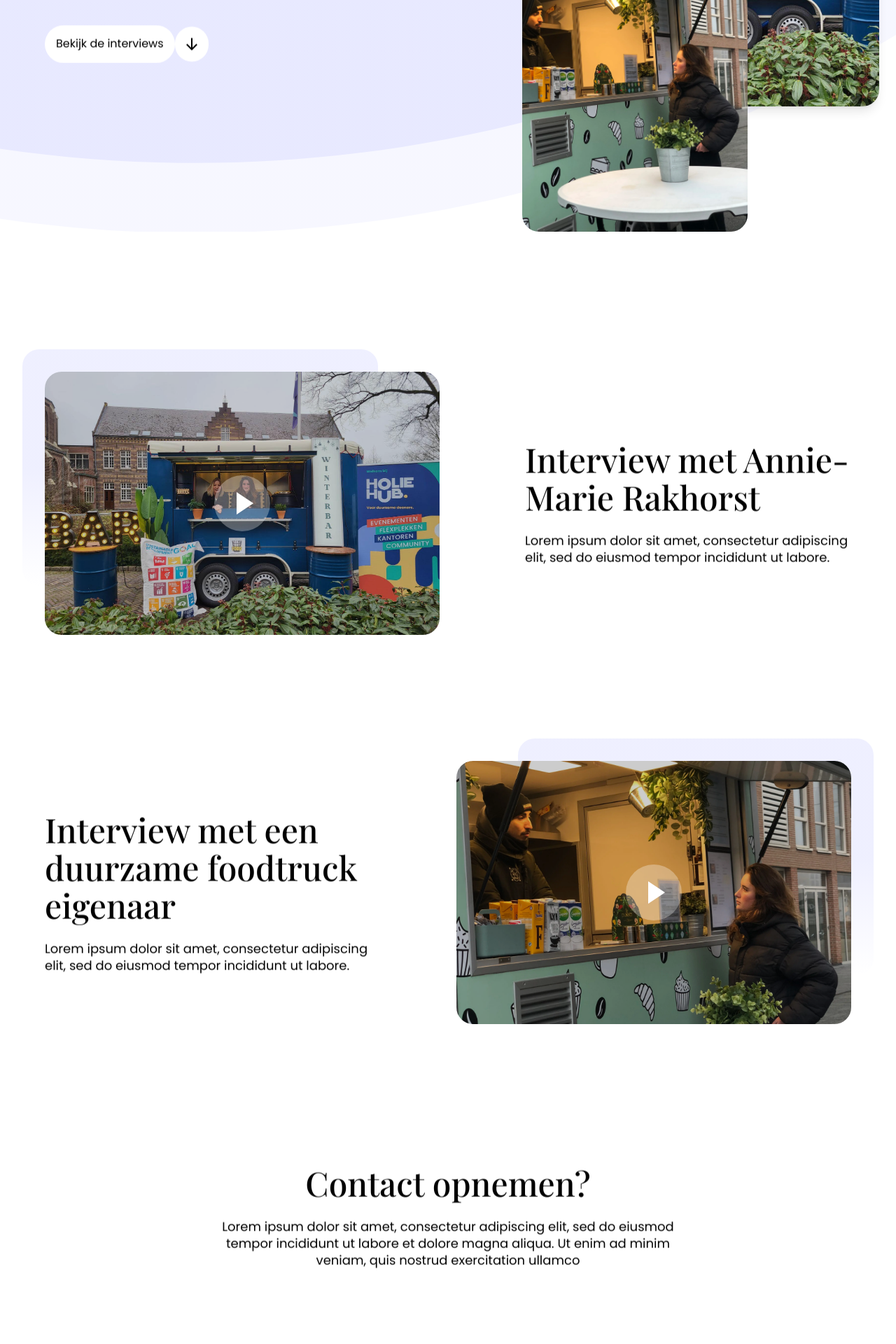
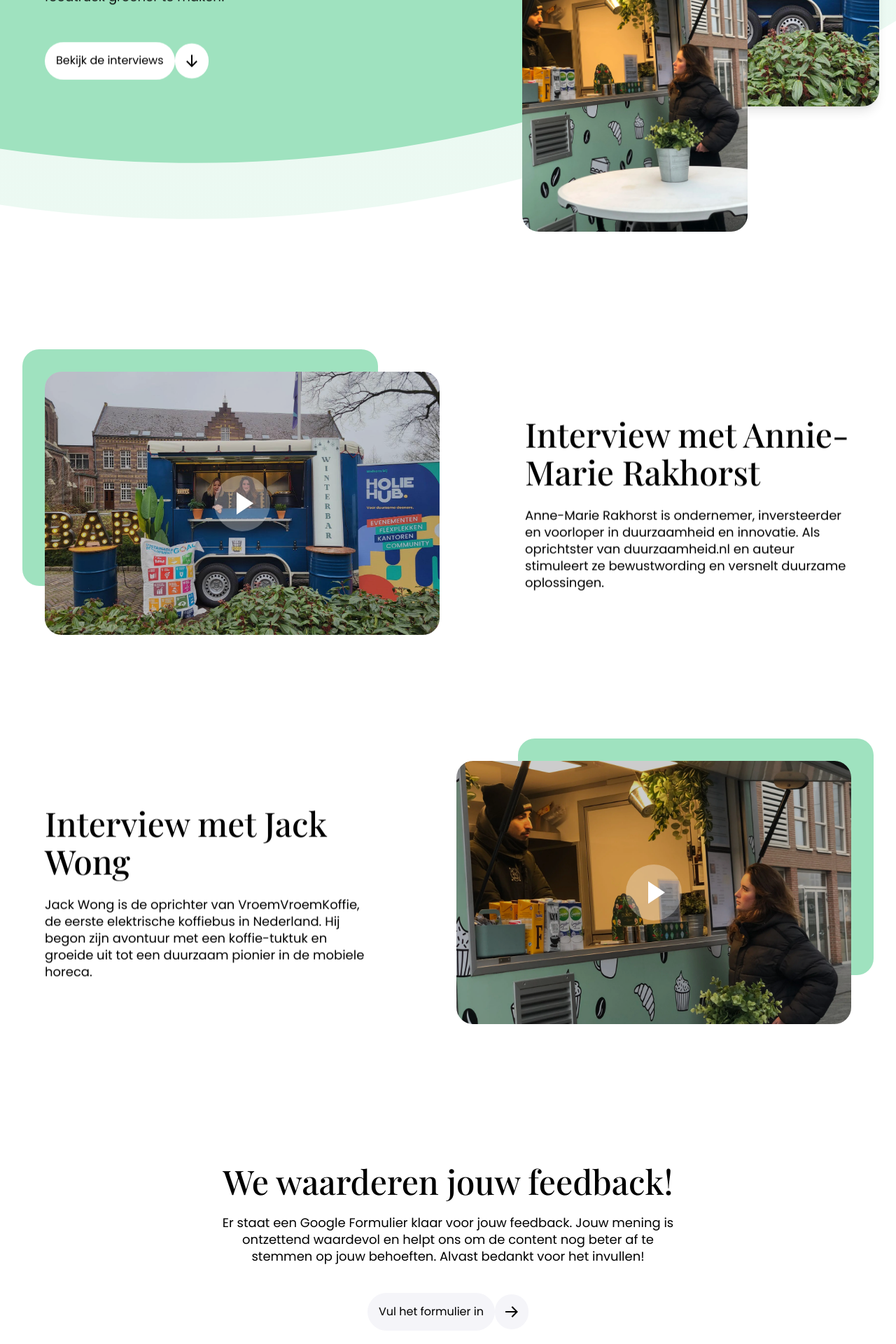
Before and after one commit to Tim-van-Gemert/Duurzaamheid-Op-Wielen, a Next.js app: page / in a window 1280 px wide. Shown: the part 436-2356 px from the top of the page at 70% size. Built offline with nearby package versions, Linux system fonts and the light colour scheme; a web font is replaced by a local one.

Commit message:
Add content

```diff
--- a/_tailwind/config/buttons.js
+++ b/_tailwind/config/buttons.js
@@ -14,6 +14,18 @@ const buttons = {
       }
     },
 
+    'smoke': {
+      'background': colors.smoke.DEFAULT,
+      'color': colors.black,
+      'border': colors.black,
+      'hover': {
+        'background': colors.black,
+        'color': colors.white,
+        'border': colors.black,
+      }
+    },
+
+
 
     'black-bare': {
       'color': colors.black,
--- a/src/app/components/modules/contact.js
+++ b/src/app/components/modules/contact.js
@@ -6,12 +6,21 @@ export default function Contact() {
     <section id="contact" className="container relative w-full grid grid-cols-12 gap-6 mt-[120px] md:mt-[140px] lg:mt-[200px]">
       {/* Content */}
       <div className="col-span-12 mb-12 text-center reveal-on-scroll">
-        <h2 className="text-h2-sm md:text-h2-md lg:text-h2">Contact opnemen?</h2>
+        <h2 className="text-h2-sm md:text-h1-md lg:text-h1-md">We waarderen jouw feedback!</h2>
         <p className="max-w-2xl mx-auto mt-6 text-sm md:text-base">
-          Lorem ipsum dolor sit amet, consectetur adipiscing elit, sed do eiusmod tempor
-          incididunt ut labore et dolore magna aliqua. Ut enim ad minim veniam, quis
-          nostrud exercitation ullamco
+            Er staat een Google Formulier klaar voor jouw feedback. Jouw mening is ontzettend waardevol en helpt ons om de content nog beter af te stemmen op jouw behoeften. Alvast bedankt voor het invullen!
         </p>
+        <div className='flex items-center justify-center w-full mt-10'>
+        <a target="_blank" href="https://docs.google.com/forms/d/e/1FAIpQLSdM0K-x4Yqcewfyd4X0brC74driZWqlRl8vss2t5M8hbSOgGA/viewform?usp=dialog" className="flex items-center justify-start w-fit group reveal-on-scroll">
+          <span className="text-xs btn-fill btn-smoke group-hover:bg-black group-hover:text-white">Vul het formulier in</span>
+          <div className="btn-fill btn-smoke h-fit group-hover:bg-black">
+            <svg width="16" height="18" viewBox="0 0 16 18" fill="none" xmlns="http://www.w3.org/2000/svg" className='-rotate-90'>
+              <path fillRule="evenodd" clipRule="evenodd" d="M8.99978 0.0429077V14.1287L14.4998 8.62871L15.914 10.0429L7.99978 17.9571L0.0855713 10.0429L1.49979 8.62871L6.99978 14.1287V0.0429077H8.99978Z" className=" group-hover:fill-white fill-black"/>
+            </svg>
+          </div>
+        </a>
+        </div>
+
       </div>
 
     </section>
--- a/src/app/components/modules/hero.js
+++ b/src/app/components/modules/hero.js
@@ -3,45 +3,44 @@ import React from 'react';
 
 export default function Hero() {
   return (
-    <section id='introductie' className="container relative w-full grid grid-cols-12 gap-6 mt-[90px] md:mt-[100px] lg:mt-[196px] z-30 ">
+    <section className="container relative w-full grid grid-cols-12 gap-6 mt-[90px] md:mt-[100px] lg:mt-[196px] z-30 ">
       <div className="absolute left-[-700px] z-[-10] top-[-1550px] md:top-[-1500px] inset-0">
         <svg width="2869" height="1973" viewBox="0 0 2869 1973" fill="none" xmlns="http://www.w3.org/2000/svg">
-          <path d="M2789.62 279.541C2841.77 288.885 2876.47 338.732 2867.12 390.878V390.878C2680.06 1434.84 1682.11 2129.5 638.147 1942.44L102.19 1846.4C35.2585 1834.41 -9.27782 1770.43 2.7153 1703.5L160.427 823.338C257.739 280.255 776.882 -81.1126 1319.96 16.1998L2789.62 279.541Z" fill="url(#paint0_linear_25_41)" fillOpacity="0.2"/>
+          <path d="M2789.62 279.541C2841.77 288.885 2876.47 338.732 2867.12 390.878V390.878C2680.06 1434.84 1682.11 2129.5 638.147 1942.44L102.19 1846.4C35.2585 1834.41 -9.27782 1770.43 2.7153 1703.5L160.427 823.338C257.739 280.255 776.882 -81.1126 1319.96 16.1998L2789.62 279.541Z" fill="url(#paint0_linear_25_41)" fillOpacity="1"/>
           <defs>
             <linearGradient id="paint0_linear_25_41" x1="1177.08" y1="977.167" x2="949.321" y2="1596.65" gradientUnits="userSpaceOnUse">
-              <stop stopColor="white"/>
-              <stop offset="0.445" stopColor="#ADB1FF"/>
+              <stop offset="0.445" stopColor="#9FE2BF"/>
             </linearGradient>
           </defs>
         </svg>
       </div>
 
-      <div className="absolute left-[-700px] z-[-10] top-[-1450px] lg:top-[-1400px] inset-0">
+      <div className="absolute left-[-700px] z-[-10] top-[-1450px] lg:top-[-1420px] inset-0">
         <svg width="2869" height="1973" viewBox="0 0 2869 1973" fill="none" xmlns="http://www.w3.org/2000/svg">
-            <path d="M2789.62 279.541C2841.77 288.885 2876.47 338.732 2867.12 390.878V390.878C2680.06 1434.84 1682.11 2129.5 638.147 1942.44L102.19 1846.4C35.2585 1834.41 -9.27782 1770.43 2.7153 1703.5L160.427 823.338C257.739 280.255 776.882 -81.1126 1319.96 16.1998L2789.62 279.541Z" fill="url(#paint0_linear_25_41)" fillOpacity="0.1"/>
+            <path d="M2789.62 279.541C2841.77 288.885 2876.47 338.732 2867.12 390.878V390.878C2680.06 1434.84 1682.11 2129.5 638.147 1942.44L102.19 1846.4C35.2585 1834.41 -9.27782 1770.43 2.7153 1703.5L160.427 823.338C257.739 280.255 776.882 -81.1126 1319.96 16.1998L2789.62 279.541Z" fill="url(#paint0_linear_25_41)" fillOpacity="0.2"/>
             <defs>
               <linearGradient id="paint0_linear_25_41" x1="1177.08" y1="977.167" x2="949.321" y2="1596.65" gradientUnits="userSpaceOnUse">
                 <stop stopColor="white"/>
-                <stop offset="0.445" stopColor="#ADB1FF"/>
+                <stop offset="0.445" stopColor="#9FE2BF"/>
               </linearGradient>
             </defs>
         </svg>
       </div>
 
 
-      <div className="flex flex-col col-span-12 md:col-span-6">
+      <div className="flex flex-col col-span-12 md:col-span-6 ">
         <h1 className="mb-8 text-h1-sm md:text-h1-md lg:text-h1 reveal-on-scroll">Duurzaamheid in de foodtruck sector</h1>
         <p className="text-sm md:text-base reveal-on-scroll">
-          Lorem ipsum dolor sit amet, consectetur adipiscing elit, sed do eiusmod tempor incididunt ut labore et dolore magna aliqua. Ut enim ad minim veniam, quis nostrud exercitation ullamco
+            Steeds meer foodtruckeigenaren ontdekken de voordelen van duurzaam ondernemen. Of je nu net begint of al jaren onderweg bent, hier vind je inspiratie en kennis om jouw foodtruck groener te maken!
         </p>
-        <div className="flex justify-start items-center w-fit mt-10 md:mt-[52px] group reveal-on-scroll">
-          <a href="#interviews" className="text-xs btn-fill btn-white group-hover:bg-black group-hover:text-white">Bekijk de interviews</a>
+        <a href="#interviews" className="flex justify-start items-center w-fit mt-10 md:mt-[52px] group reveal-on-scroll">
+          <span className="text-xs btn-fill btn-white group-hover:bg-black group-hover:text-white">Bekijk de interviews</span>
           <div className="btn-fill btn-white h-fit group-hover:bg-black">
             <svg width="16" height="18" viewBox="0 0 16 18" fill="none" xmlns="http://www.w3.org/2000/svg">
               <path fillRule="evenodd" clipRule="evenodd" d="M8.99978 0.0429077V14.1287L14.4998 8.62871L15.914 10.0429L7.99978 17.9571L0.0855713 10.0429L1.49979 8.62871L6.99978 14.1287V0.0429077H8.99978Z" className="group-hover:fill-white fill-black"/>
             </svg>
           </div>
-        </div>
+        </a>
       </div>
       <div className="col-span-12 md:col-span-6 grid grid-cols-7 md:grid-cols-6 relative mt-6 md:mt-0 lg:mt-[-91px] ">
         <div className="col-span-3 col-start-5  md:col-start-4 row-start-1 md:min-w-[230px] lg:min-w-[322px]  aspect-[2/3] rounded-3xl overflow-hidden reveal-on-scroll shadow-lg">
--- a/src/app/components/modules/video-section.js
+++ b/src/app/components/modules/video-section.js
@@ -15,7 +15,7 @@ export default function VideoSection({
       {/* Video Section */}
       <div className={`order-first md:order-none col-span-12 md:col-span-6 relative ${
         isReversed ? 'md:col-start-7 md:row-start-1' : ''
-      } md:before:absolute md:before:flex md:before:w-[90%] md:before:h-[90%] md:before:top-[-32px] before:from-[#ADB1FF] before:via-[#ADB1FF] before:to-white before:opacity-20 before:z-[-1] before:rounded-3xl before:bg-gradient-to-b ${
+      } md:before:absolute md:before:flex md:before:w-[90%] md:before:h-[90%] md:before:top-[-32px] before:bg-[#9FE2BF] before:z-[-1] before:rounded-3xl before:bg-gradient-to-b ${
         isReversed ? 'md:before:right-[-32px]' : 'md:before:left-[-32px]'
       } reveal-on-scroll`}>
         <Video
--- a/src/app/page.js
+++ b/src/app/page.js
@@ -17,7 +17,7 @@ export default function Home() {
           thumbnailUrl="/images/interview_annie-marie_rakhorst.jpeg"
           videoUrl="https://www.youtube.com/watch?v=BVdHrTfO2PE"
           title="Interview met Annie-Marie Rakhorst"
-          description="Lorem ipsum dolor sit amet, consectetur adipiscing elit, sed do eiusmod tempor incididunt ut labore."
+          description="Anne-Marie Rakhorst is ondernemer, inversteerder en voorloper in duurzaamheid en innovatie. Als oprichtster van duurzaamheid.nl en auteur stimuleert ze bewustwording en versnelt duurzame oplossingen."
           className="mt-[120px] md:mt-[100px] lg:mt-[200px]"
           isReversed={false}
         />
@@ -25,8 +25,8 @@ export default function Home() {
         <VideoSection
           thumbnailUrl="/images/interview_vroemvroemkoffie.webp"
           videoUrl="https://www.youtube.com/watch?v=BVdHrTfO2PE"
-          title="Interview met een duurzame foodtruck eigenaar"
-          description="Lorem ipsum dolor sit amet, consectetur adipiscing elit, sed do eiusmod tempor incididunt ut labore."
+          title="Interview met Jack Wong"
+          description="Jack Wong is de oprichter van VroemVroemKoffie, de eerste elektrische koffiebus in Nederland. Hij begon zijn avontuur met een koffie-tuktuk en groeide uit tot een duurzaam pionier in de mobiele horeca."
           className="mt-[120px] md:mt-[100px] lg:mt-[180px]"
           isReversed={true}
         />
```
